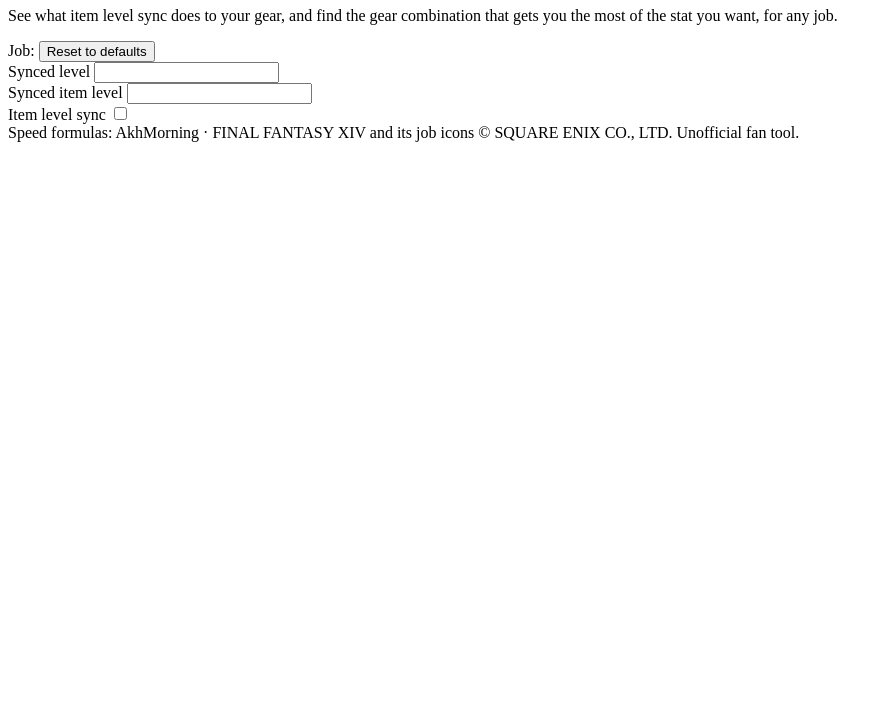
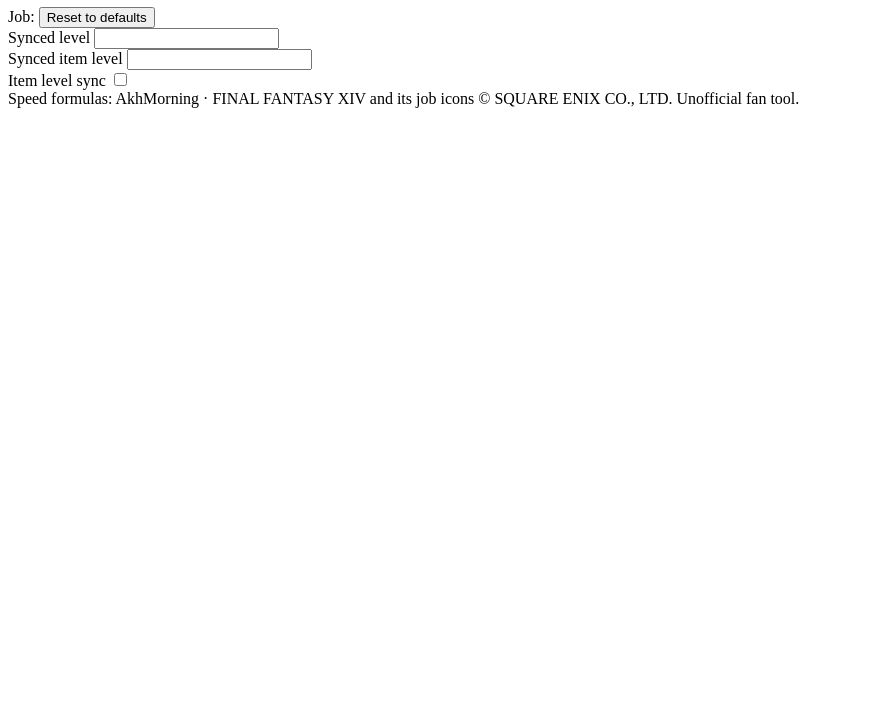
Before and after one commit to redactedkai/ff14-gear-sync-analysis, a website: page src/index.html in a window 1280 px wide. Shown: the part 73-800 px from the top of the page, without its empty margins (0-892 px from the left). Drawn offline with Linux system fonts and the light colour scheme.

Commit message:
UX 11-15: the header drops its subtitle
The two-clause subtitle under the title read long on first load (audit 11 #15); the title stands alone.

```diff
--- a/src/index.html
+++ b/src/index.html
@@ -20,7 +20,6 @@
 <div class="wrap" x-data="page">
 <header>
   <h1>Gear Sync Analysis<!-- BUILD_BADGE --></h1>
-  <p class="lede">See what item level sync does to your gear, and find the gear combination that gets you the most of the stat you want, for any job.</p>
 </header>
 
 <section class="panel" aria-label="Job and sync settings" x-data="settings" :data-job="$store.app.job || ''">
--- a/src/styles.css
+++ b/src/styles.css
@@ -125,9 +125,6 @@ h3 {
 }
 p {
   margin: 0;
-}
-.lede {
-  color: var(--muted);
 }
 header {
   display: flex;
```
